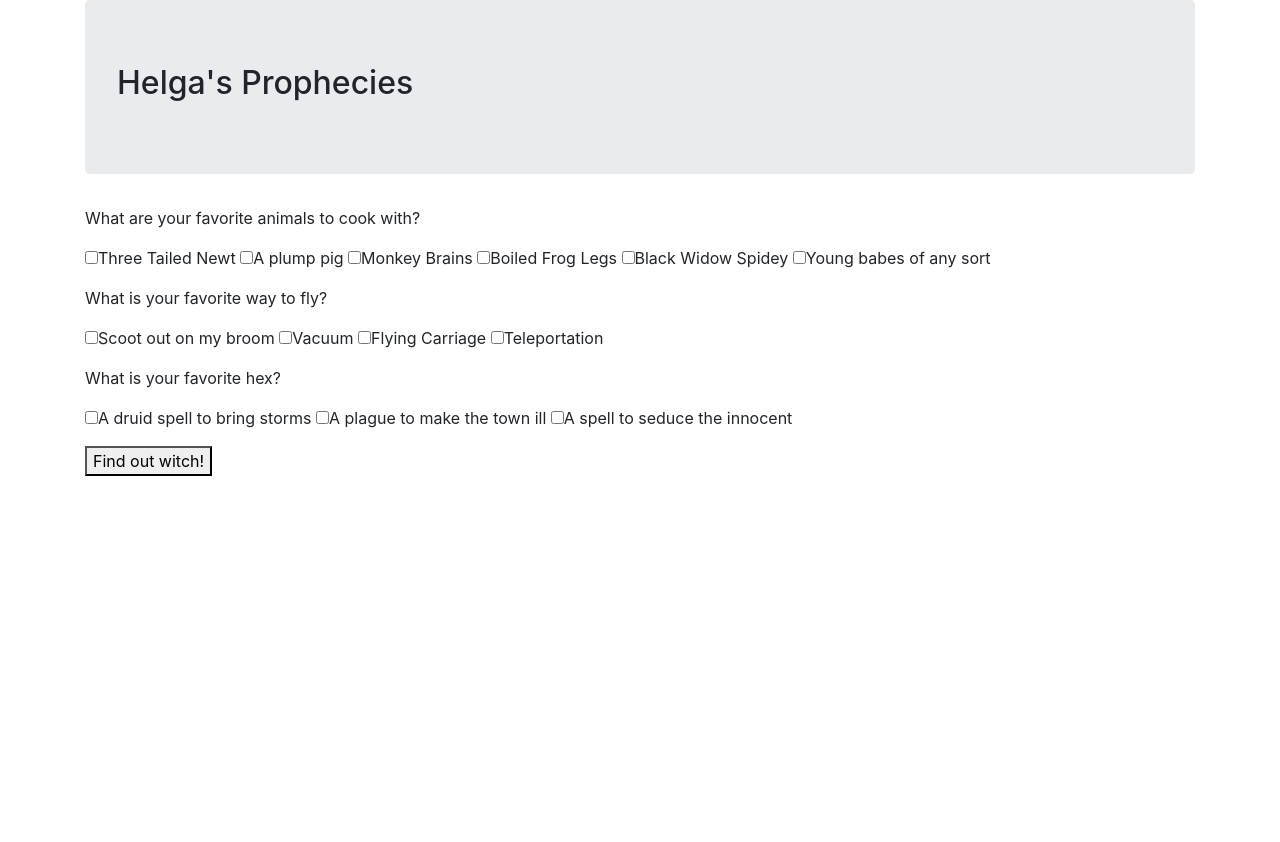
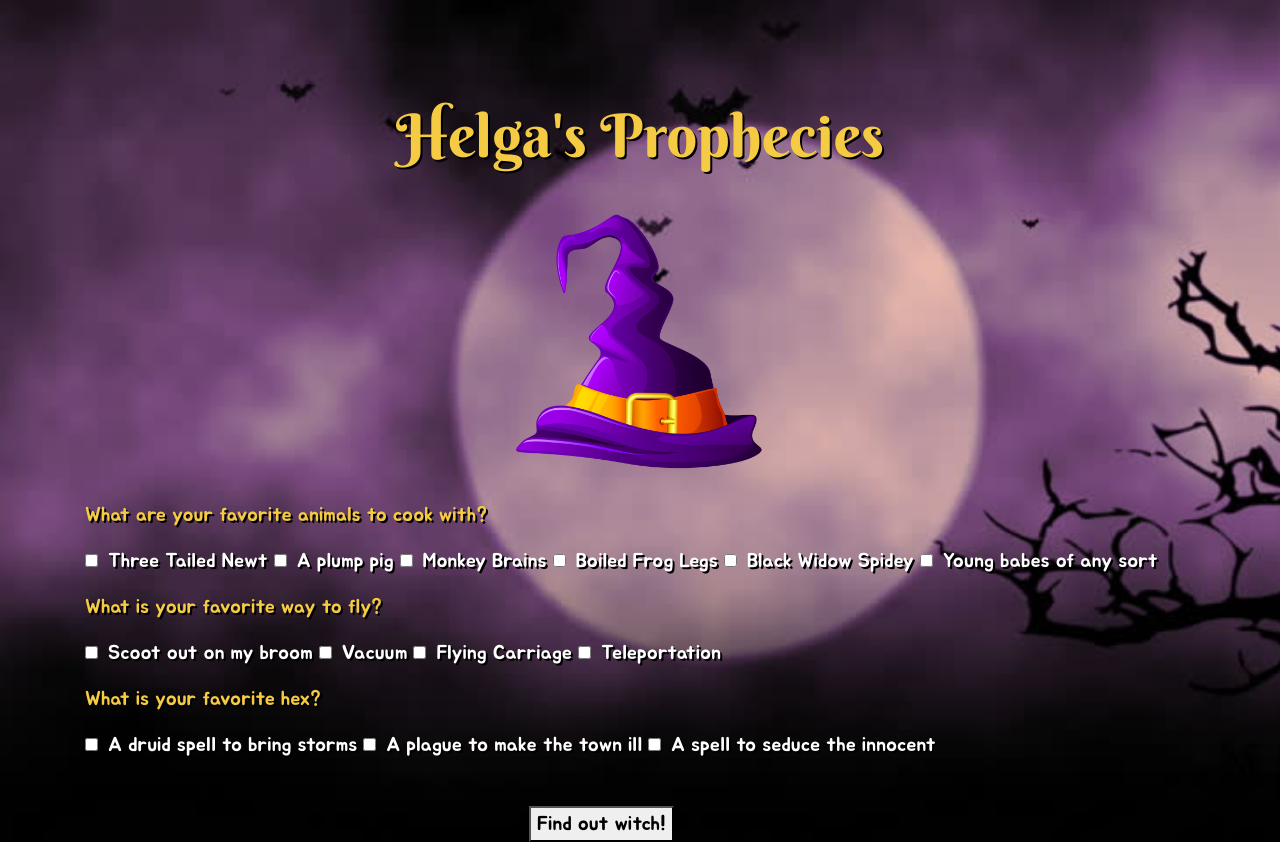
Before and after one commit to lizatennis8/helgas, a plain HTML site: page index.html in a window 1280 px wide. Before the commit the page ends 800 px from the top, so only its background shows below. Drawn offline with nearby package versions, Linux system fonts and the light colour scheme.

Commit message:
add css elements

```diff
--- a/css/styles.css
+++ b/css/styles.css
@@ -1,9 +1,66 @@
+body {
+  background-image: url("spooky.jpg");
+  background-size: cover;
+  font-family: 'Jua', sans-serif;
+  color: white;
+  font-size: 20px;
+  text-shadow: 2px 2px black;
+}
+
+h2 {
+  font-family: 'Berkshire Swash', cursive;
+  font-size: 60px;
+  text-align: center;
+  margin-top: 100px;
+  color: #f4cb42;
+}
+
+p {
+  color: #f4cb42;
+}
+
+.title {
+  font-family: 'Berkshire Swash', cursive;
+  font-size: 40px;
+  margin-top: 15px;
+  text-align: center;
+}
+
+input {
+  margin-right: 10px;
+}
+
+button {
+  margin-top: 30px;
+  margin-left: 40%;
+  margin-right: 40%;
+}
+
+img {
+  display: block;
+  margin-left: auto;
+  margin-right: auto;
+  border-radius: 100px;
+}
+
+.hat {
+  width: 250px;
+  margin-top: 40px;
+  margin-bottom: 30px;
+  border-radius: 0px;
+}
+
 #winnie {
   display: none;
+  padding-top: 30px;
 }
+
 #sarah {
   display: none;
+  padding-top: 30px;
 }
+
 #mary {
   display: none;
+  padding-top: 30px;
 }
--- a/index.html
+++ b/index.html
@@ -4,14 +4,14 @@
     <title>Helga</title>
     <link rel="stylesheet" href="https://stackpath.bootstrapcdn.com/bootstrap/4.1.3/css/bootstrap.min.css" integrity="sha384-MCw98/SFnGE8fJT3GXwEOngsV7Zt27NXFoaoApmYm81iuXoPkFOJwJ8ERdknLPMO" crossorigin="anonymous">
     <link href="css/styles.css" rel="stylesheet" type="text/css">
+    <link href="https://fonts.googleapis.com/css?family=Berkshire+Swash|Jua" rel="stylesheet">
     <script src="js/jquery-3.3.1.min.js"></script>
     <script src="js/scripts.js"></script>
   </head>
   <body>
     <div class="container">
-      <div class="jumbotron">
         <h2>Helga's Prophecies</h2>
-      </div>
+        <img src="img/hat.png" class="hat">
       <form id="fortuneteller">
         <div class="form-group">
           <p>What are your favorite animals to cook with?</p>
@@ -38,13 +38,16 @@
        <button type="submit">Find out witch!</button>
       </form>
       <div id="winnie">
-        <p>You are a Winnie!</p>
+        <img src="img/winnie.gif" alt="">
+        <p class="title">You are a Winnie!</p>
       </div>
       <div id="mary">
-        <p>You are a Mary!</p>
+        <img src="img/mary.gif" alt="">
+        <p class="title">You are a Mary!</p>
       </div>
       <div id="sarah">
-        <p>You are a Sarah!</p>
+        <img src="img/sarah.gif" alt="">
+        <p class="title">You are a Sarah!</p>
       </div>
     </div>
   </body>
--- a/js/scripts.js
+++ b/js/scripts.js
@@ -15,6 +15,8 @@ $(document).ready(function() {
     }  else {
       $("#sarah").show();
     }
+
+    $("#fortuneteller").hide();
   });
 
 
```
Also changed, not shown: css/spooky.jpg (added), img/hat.png (added), img/sarah.gif (added), img/winnie.gif (added), 1 other file.
